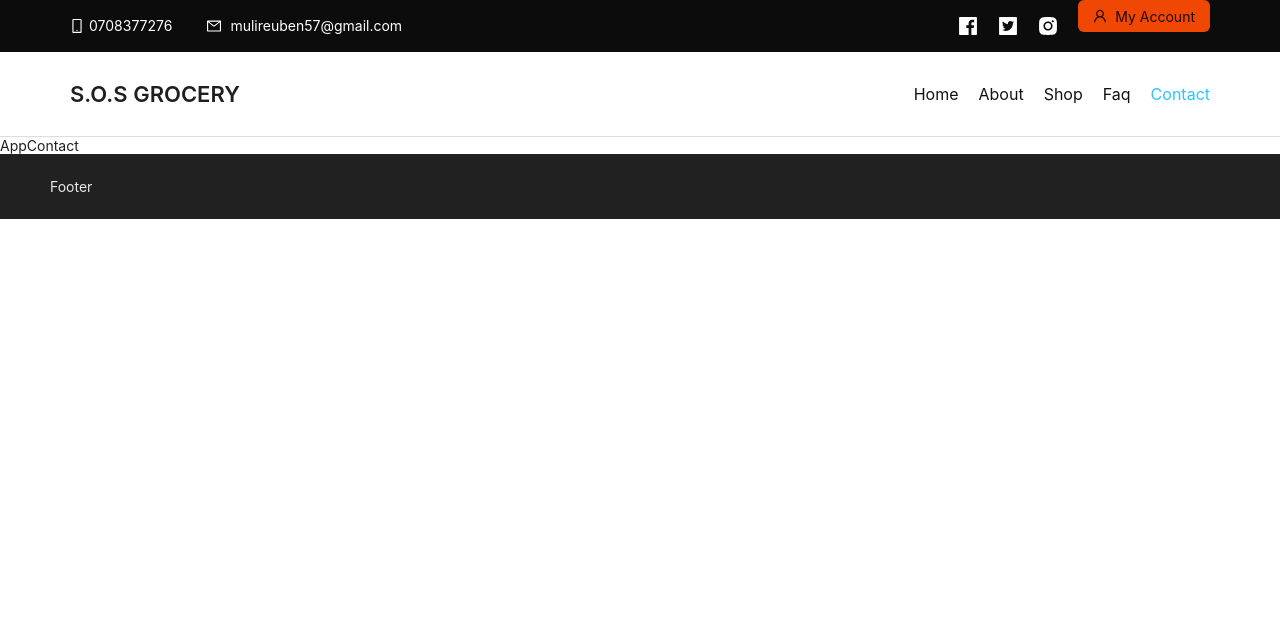
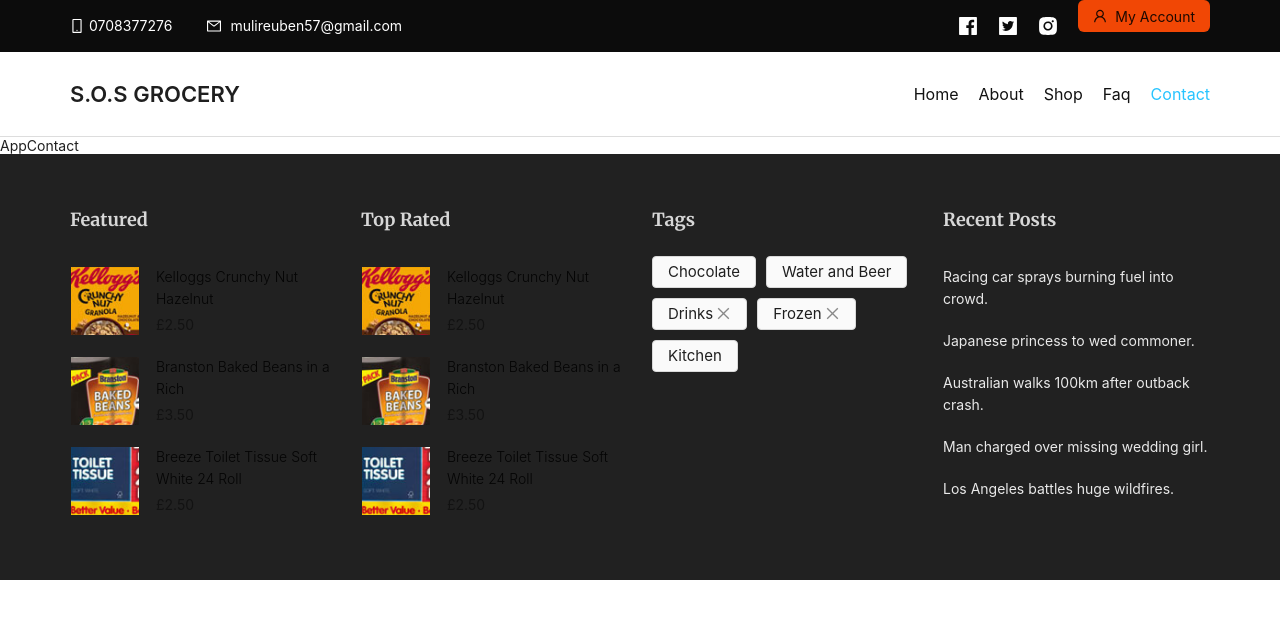
Before and after one commit to mulireuben/Grocery, a React (Create React App) app: page /Contact in a window 1280 px wide. Shown: the top 618 px of the page. Built offline with nearby package versions, Linux system fonts and the light colour scheme.

Commit message:
add the footer

```diff
--- a/src/App.js
+++ b/src/App.js
@@ -8,6 +8,7 @@ import AppContact from './components/pages/contact';
 import AppFaq from './components/pages/faq';
 import AppShop from './components/pages/shop';
 import AppHome from './components/pages/home';
+import FooterWidget from './components/common/footerWidget';
 
 const { Header, Footer, Content } = Layout;
 
@@ -30,7 +31,9 @@ function App() {
           </Content>
         </Router>
 
-        <Footer>Footer</Footer>
+        <Footer>
+          <FooterWidget />
+        </Footer>
       </Layout>
     </div>
   );
--- /dev/null
+++ b/src/components/common/footerWidget.js
@@ -0,0 +1,100 @@
+import { Avatar, Col, List, Row, Tag } from 'antd';
+const featured = [
+  {
+    image: require('../../assets/images/img-footer1.jpg'),
+    title: 'Kelloggs Crunchy Nut Hazelnut',
+    cost: '£2.50',
+    link: 'https://www.google.com/',
+  },
+  {
+    image: require('../../assets/images/img-footer2.jpg'),
+    title: 'Branston Baked Beans in a Rich',
+    cost: '£3.50',
+    link: 'https://www.google.com/',
+  },
+  {
+    image: require('../../assets/images/img-footer3.jpg'),
+    title: 'Breeze Toilet Tissue Soft White 24 Roll',
+    cost: '£2.50',
+    link: 'https://www.google.com/',
+  },
+];
+
+const data = [
+  'Racing car sprays burning fuel into crowd.',
+  'Japanese princess to wed commoner.',
+  'Australian walks 100km after outback crash.',
+  'Man charged over missing wedding girl.',
+  'Los Angeles battles huge wildfires.',
+];
+
+function FooterWidget() {
+  return (
+    <div className='footerWidget'>
+      <div className='container'>
+        <Row gutter={24}>
+          {/* featured */}
+          <Col md={6}>
+            <h3>Featured</h3>
+            <List
+              itemLayout='horizontal'
+              dataSource={featured}
+              renderItem={(item, index) => (
+                <List.Item>
+                  <List.Item.Meta
+                    avatar={<Avatar src={item.image} />}
+                    title={<a href={item.link}>{item.title}</a>}
+                    description={item.cost}
+                  />
+                </List.Item>
+              )}
+            />
+          </Col>
+          {/* top rated */}
+          <Col md={6}>
+            <h3>Top Rated</h3>
+            <List
+              itemLayout='horizontal'
+              dataSource={featured}
+              renderItem={(item, index) => (
+                <List.Item>
+                  <List.Item.Meta
+                    avatar={<Avatar src={item.image} />}
+                    title={<a href={item.link}>{item.title}</a>}
+                    description={item.cost}
+                  />
+                </List.Item>
+              )}
+            />
+          </Col>
+          {/* tags */}
+          <Col md={6}>
+            <h3>Tags</h3>
+            <div className='tags'>
+              <Tag>
+                <a href='https://github.com/ant-design/ant-design/issues/1862'>
+                  Chocolate
+                </a>
+              </Tag>
+              <Tag>Water and Beer</Tag>
+              <Tag closable>Drinks</Tag>
+              <Tag closable>Frozen</Tag>
+              <Tag>Kitchen</Tag>
+            </div>
+          </Col>
+          {/* recent posts */}
+          <Col md={6}>
+            <h3> Recent Posts</h3>
+            <List
+              size='small'
+              dataSource={data}
+              renderItem={(item) => <List.Item>{item}</List.Item>}
+            />
+          </Col>
+        </Row>
+      </div>
+    </div>
+  );
+}
+
+export default FooterWidget;
```
